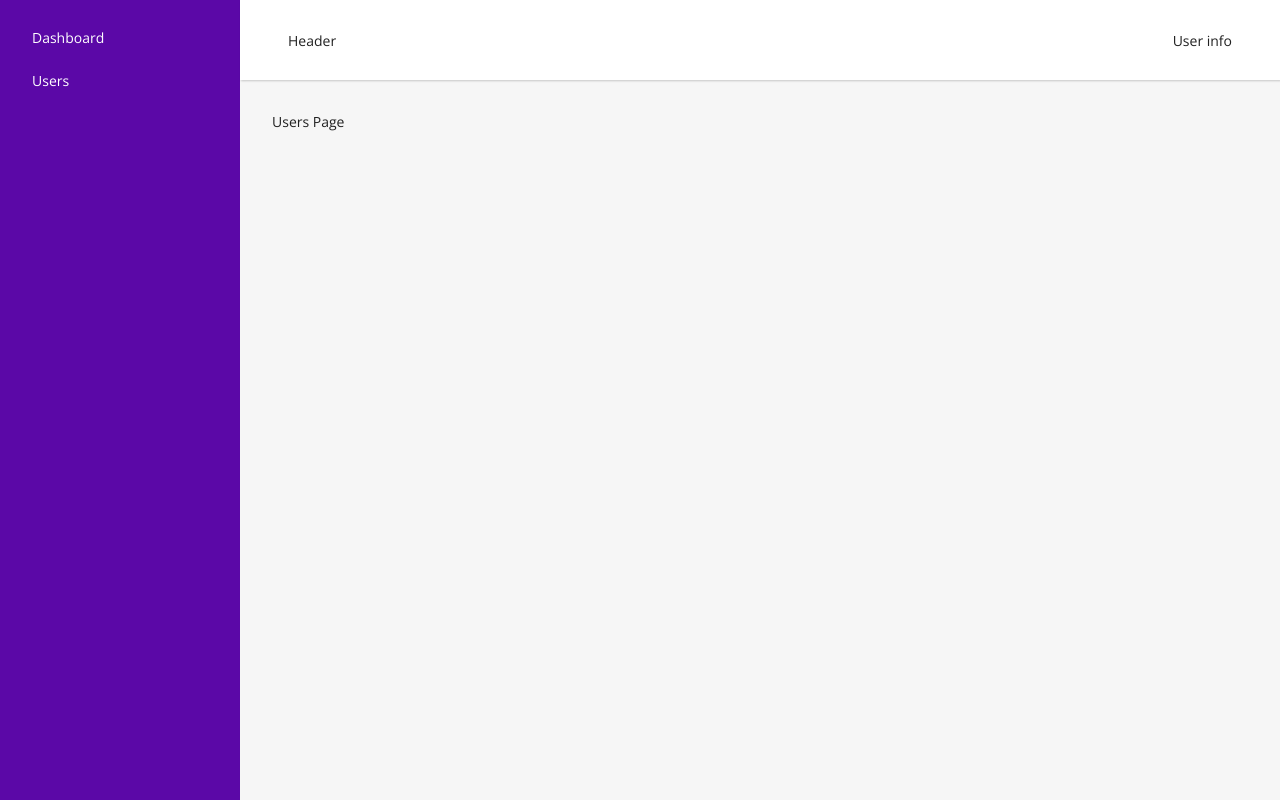
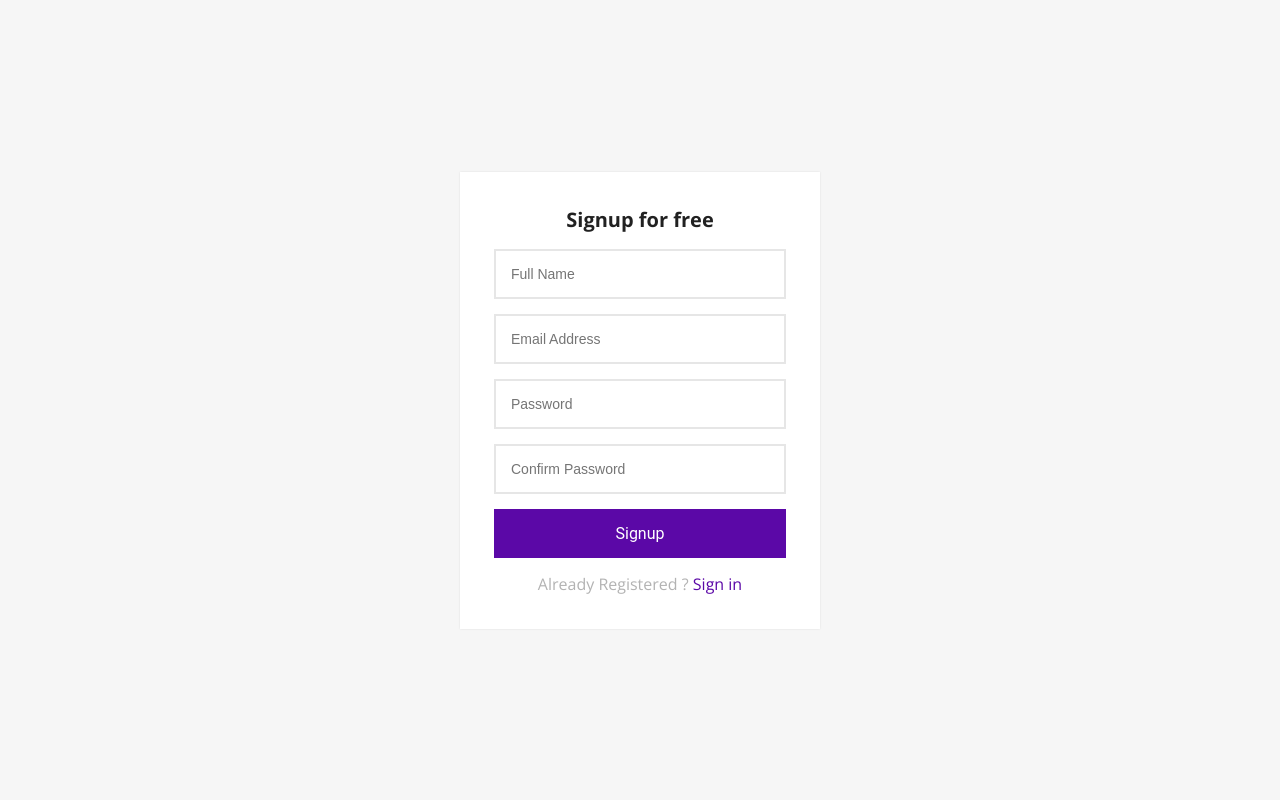
Before and after one commit to NgThePhong0608/User-management-application, a React (Vite) app in the folder react/: page /signup in a window 1280 px wide. Before the commit this address led to /users. Built offline with nearby package versions, Linux system fonts and the light colour scheme.

Commit message:
Add axios dependency, config env,  update login and signup forms

```diff
--- a/react/package.json
+++ b/react/package.json
@@ -10,6 +10,7 @@
     "preview": "vite preview"
   },
   "dependencies": {
+    "axios": "^1.6.3",
     "react": "^18.2.0",
     "react-dom": "^18.2.0",
     "react-router-dom": "^6.21.1"
--- a/react/src/components/DefaultLayout.jsx
+++ b/react/src/components/DefaultLayout.jsx
@@ -8,6 +8,9 @@
         return <Navigate to="/login"/>
     }
 
+    const onLogout = (event) => {
+        event.preventDefault()
+    }
     return (
         <div id="defaultLayout">
             <aside>
@@ -17,7 +20,10 @@
             <div className="content">
                 <header>
                     <div>Header</div>
-                    <div>User info</div>
+                    <div>
+                        {user.name}
+                        <a href="#" onClick={onLogout} className="btn-logout">Logout</a>
+                    </div>
                 </header>
                 <main>
                     <Outlet/>
--- a/react/src/components/GuestLayout.jsx
+++ b/react/src/components/GuestLayout.jsx
@@ -9,8 +9,10 @@
         return <Navigate to="/" />
     }
     return (
-        <div>
-            <Outlet/>
+        <div className="login-signup-form animated fadeInDown">
+            <div className="form">
+                <Outlet/>
+            </div>
         </div>
     )
 }
--- a/react/src/contexts/ContextProvider.jsx
+++ b/react/src/contexts/ContextProvider.jsx
@@ -8,9 +8,11 @@
 });
 
 export const ContextProvider = ({children}) => {
-    const [user, setUser] = useState({});
-    // const [token, _setToken] = useState(localStorage.getItem('ACCESS_TOKEN'));
-    const [token, _setToken] = useState(123);
+    const [user, setUser] = useState({
+        name: 'PhongNT'
+    });
+    const [token, _setToken] = useState(localStorage.getItem('ACCESS_TOKEN'));
+    // const [token, _setToken] = useState(123);
 
     const setToken = (token) => {
         _setToken(token);
--- a/react/src/views/Login.jsx
+++ b/react/src/views/Login.jsx
@@ -1,7 +1,19 @@
-export default function Login(){
+import { Link } from "react-router-dom";
+
+export default function Login() {
+    const onSubmit = (event) => {
+        event.preventDefault();
+    };
+
     return (
-        <div>
-            Login Page
-        </div>
-    )
+        <form action="" onSubmit={onSubmit}>
+            <h1 className="title">Login into your account</h1>
+            <input type="email" placeholder="Email" />
+            <input type="password" placeholder="Password" />
+            <button className="btn btn-block">Login</button>
+            <p className="message">
+                Not Registered ? <Link to="/signup">Create An Account</Link>
+            </p>
+        </form>
+    );
 }
--- a/react/src/views/Signup.jsx
+++ b/react/src/views/Signup.jsx
@@ -1,7 +1,20 @@
-export default function Signup(){
+import { Link } from "react-router-dom";
+
+export default function Signup() {
+    const onSubmit = (event) => {
+        event.preventDefault();
+    };
     return (
-        <div>
-            Signup Page
-        </div>
-    )
+        <form action="" onSubmit={onSubmit}>
+            <h1 className="title">Signup for free</h1>
+            <input type="text" placeholder="Full Name" />
+            <input type="email" placeholder="Email Address" />
+            <input type="password" placeholder="Password" />
+            <input type="password" placeholder="Confirm Password" />
+            <button className="btn btn-block">Signup</button>
+            <p className="message">
+                Already Registered ? <Link to="/login">Sign in</Link>
+            </p>
+        </form>
+    );
 }
```
Also changed, not shown: react/src/axios-client.js (added, +27 -0 lines), 2 other files (tests, documents, lock files or other folders).
